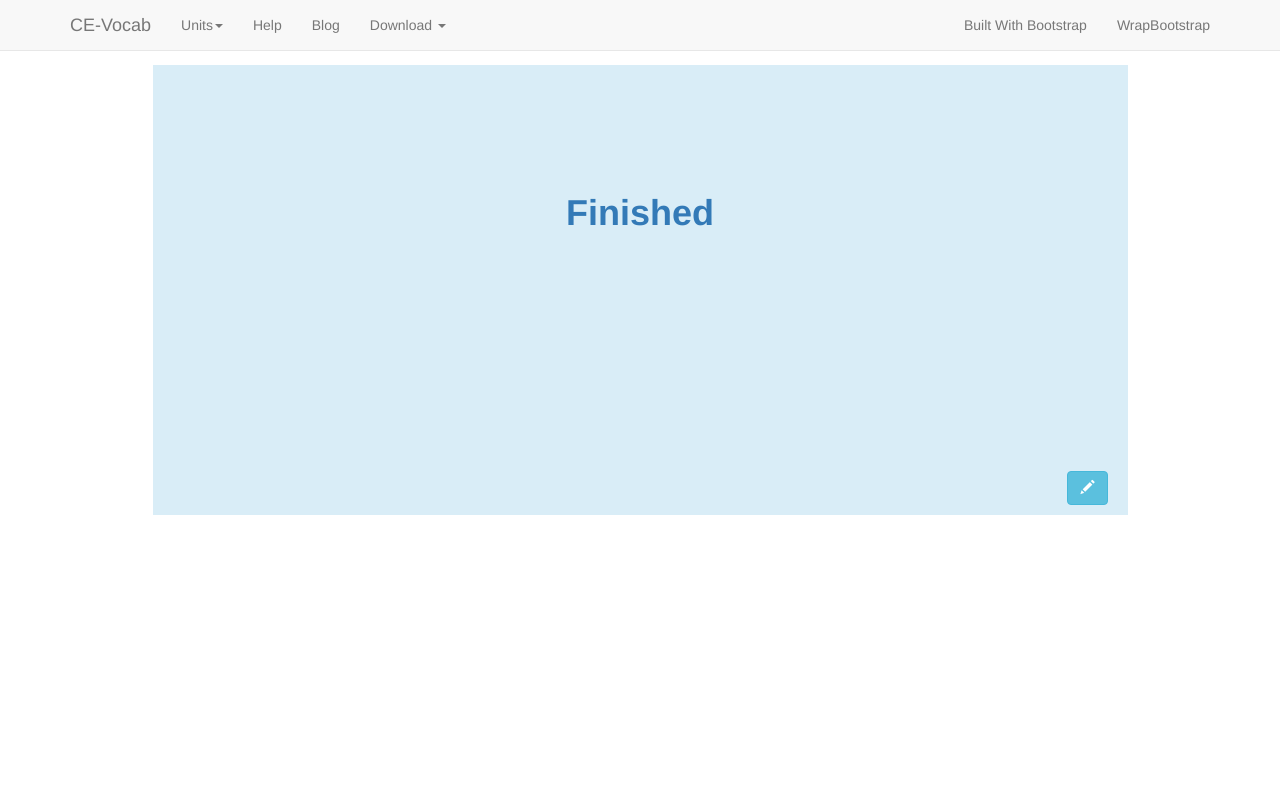
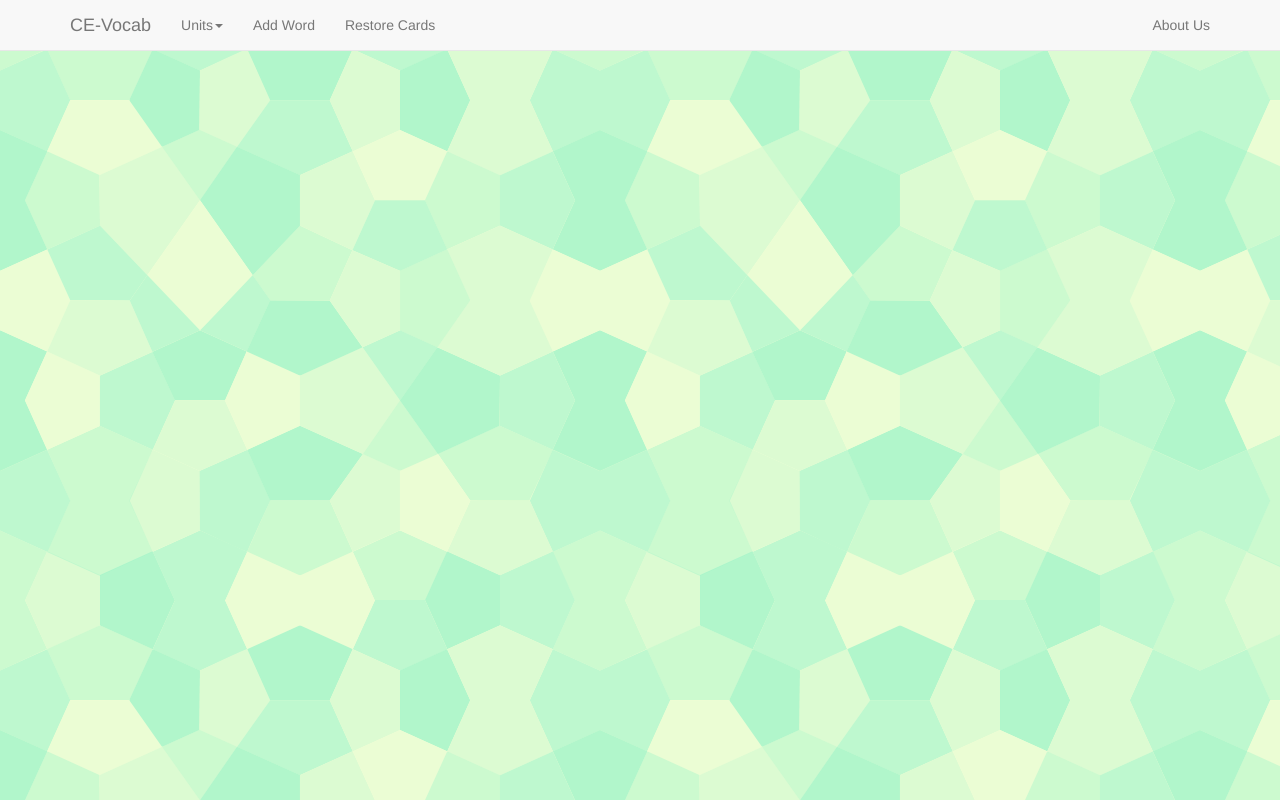
Before and after one commit to alex-mercer/CE-Vocab, a Django app: template vocab/templates/vocab/index.html in a window 1280 px wide. Run offline with Django 3.2, Linux system fonts and the light colour scheme; the template is opened without the code that fills it, so the values that code supplies are empty; some libraries are stand-ins or nearby versions.

Commit message:
Did a lot of work! Added Word suggestion that works! Modified html and css a lot

```diff
--- a/vocab/admin.py
+++ b/vocab/admin.py
@@ -2,7 +2,10 @@ from django.contrib import admin
 import models
 
 class EntryAdmin(admin.ModelAdmin):
-    list_display = ('word','unit')
+    list_display = ('word','unit','definition_fa','definition_en')
+    list_editable = ('definition_fa','definition_en')
+    list_filter=('unit',)
 
 admin.site.register(models.BookUnit)
 admin.site.register(models.Entry,EntryAdmin)
+admin.site.register(models.SuggestedEntry,EntryAdmin)
--- a/vocab/static/vocab/css/css.css
+++ b/vocab/static/vocab/css/css.css
@@ -14,6 +14,7 @@ p {
 }
 
 div.card {
+    background-color: rgba(255, 255, 255, 0.7);
     width: 100%;
     height: 100%;
     display: inline-block;
@@ -23,8 +24,14 @@ div.card {
     padding: 10%;
 }
 
+html, body {
+    height: 100%;
+}
+
 body {
     padding-top: 65px;
+    background-image: url(/static/vocab/img/bg.png);
+    /*height: 100%;*/
 }
 
 .word-edit-button {
@@ -38,3 +45,7 @@ body {
     padding-left: 0px;
     padding-right: 0px;
 }
+
+.form-control {
+    margin-top: 10.09389695433px;
+}
--- a/vocab/static/vocab/js/js.js
+++ b/vocab/static/vocab/js/js.js
@@ -147,6 +147,10 @@ function FlipCard() {
     });
 }
 
+function RestoreCards() {
+
+}
+
 $(document).ready(function () {
     //Configuration
     $.event.special.swipe.horizontalDistanceThreshold = 15;
@@ -242,7 +246,6 @@ $(document).ready(function () {
         else
             return;
         event.preventDefault()
-
     })
 })
 ;
--- a/vocab/templates/vocab/index.html
+++ b/vocab/templates/vocab/index.html
@@ -9,90 +9,11 @@
     <title></title>
 </head>
 <body>
-<div class="navbar navbar-default navbar-fixed-top">
-    <div class="container">
-        <div class="navbar-header">
-        <a href="../../../../" class="navbar-brand">CE-Vocab</a>
-            <button class="navbar-toggle" type="button" data-toggle="collapse" data-target="#navbar-main">
-                <span class="icon-bar"></span>
-                <span class="icon-bar"></span>
-                <span class="icon-bar"></span>
-            </button>
-        </div>
-        <div class="navbar-collapse collapse" id="navbar-main">
-            <ul class="nav navbar-nav">
-                <li class="dropdown">
-                    <a class="dropdown-toggle" data-toggle="dropdown" href="#" id="themes">Units<span
-                            class="caret"></span></a>
-                    <ul class="dropdown-menu" aria-labelledby="themes">
-                        <li><a href="../default/">All units</a></li>
-                        <li class="divider"></li>
-                        {% for unit in units %}
-                            <li><a href="unit/{{ unit.name }}/">{{ unit.name }}</a></li>
-                        {% endfor %}
-                    </ul>
-                </li>
-                <li>
-                    <a href="../help/">Help</a>
-                </li>
-                <li>
-                    <a href="http://news.bootswatch.com">Blog</a>
-                </li>
-                <li class="dropdown">
-                    <a class="dropdown-toggle" data-toggle="dropdown" href="#" id="download">Download <span
-                            class="caret"></span></a>
-                    <ul class="dropdown-menu" aria-labelledby="download">
-                        <li><a href="./bootstrap.min.css">bootstrap.min.css</a></li>
-                        <li><a href="./bootstrap.css">bootstrap.css</a></li>
-                        <li class="divider"></li>
-                        <li><a href="./variables.less">variables.less</a></li>
-                        <li><a href="./bootswatch.less">bootswatch.less</a></li>
-                        <li class="divider"></li>
-                        <li><a href="./_variables.scss">_variables.scss</a></li>
-                        <li><a href="./_bootswatch.scss">_bootswatch.scss</a></li>
-                    </ul>
-                </li>
-            </ul>
-
-            <ul class="nav navbar-nav navbar-right">
-                <li><a href="http://builtwithbootstrap.com/" target="_blank">Built With Bootstrap</a></li>
-                <li><a href="https://wrapbootstrap.com/?ref=bsw" target="_blank">WrapBootstrap</a></li>
-            </ul>
-
-        </div>
-    </div>
-</div>
-
-<div class="container">
-    <div class="row">
-        <div id="previous-area" class="col-xs-1 empty-area" style="height:450px"></div>
-        <div class="col-xs-10 bg-info" style="height: 450px; border: 3px #000000; overflow: hidden;padding:10px">
-            <div id="current" class="card" style="left:0%">
-                <button type="button" class="btn btn-info word-edit-button">
-                    <span class="glyphicon glyphicon-pencil"></span></button>
-                <h1 class="wordTitle text-primary"><strong> word </strong></h1>
-
-                <h3 class="wordDef text-info"> definition </h3>
-
-                <h3 class="wordDefF text-info"> Persion definition </h3>
-
-            </div>
-
-            <div id="next" class="card" style="display: none; left:100%">
-                <h1 class="wordTitle text-primary"><strong> word </strong></h1>
-
-                <h3 class="wordDef text-info"> definition </h3>
-
-                <h3 class="wordDefF text-info"> Persion definition </h3>
-            </div>
-            {#            <form role="form" class="text-center" dir="rtl" onsubmit>#}
-            {#                <div class="form-group">#}
-            {#                <input class="form-control" type="text" placeholder="شماره دانشجویی"/>#}
-            {#                    </div>#}
-            {#                <button type="submit" class="btn btn-default">ورود</button>#}
-            {#            </form>#}
-        </div>
-        <div id="next-area" class="col-xs-1 empty-area" style="height:450px"></div>
+{% include 'vocab/navigation.html' %}
+<div class="container" style="height:100%">
+    <div class="row card-container" style="height:100%">
+        {% block content %}
+        {% endblock %}
     </div>
 </div>
 <!-- Javascript-->
@@ -101,30 +22,7 @@
 <script src="{% static "vocab/js/jquery.mobile.custom.min.js" %}"></script>
 <script src="{% static "vocab/js/jquery.cookie.js" %}"></script>
 <script src="{% static "vocab/js/jquery.transit.min.js" %}"></script>
-<script src="{% static "vocab/js/js.js" %}"></script>
-<script type="text/javascript">
-    var currentCard = 0;
-    var mark;
-    var pageID = 0;
-    var words = [
-        {#            {"word": "amin", "edef": "khar", "fdef": "hi"},#}
-        {#            {"word": "emad", "edef": "khob", "fdef": "hi"},#}
-        {#            {"word": "mamad", "edef": "good", "fdef": "hi"},#}
-        {#            {"word": "shir", "edef": "gooooooooooooooooood", "fdef": "hi"},#}
-        {#            {"word": "Finished", "edef": "", "fdef": ""}#}
-    ];
-    {% for entry in entries %}
-        words.push({"word": "{{ entry.word }}", "edef": "{{ entry.definition_en|default:":(" }}", "fdef": "{{ entry.definition_fa|default:":(" }}"});
-    {% endfor %}
-    words.push({"word": "Finished", "edef": "", "fdef": ""});
-    $(document).ready(function () {
-        mark = $.cookie(pageID + "markarr");
-        if (!mark)
-            mark = Array(words.length + 1).join('1');
-        currentCard = -1;
-        SetNextCardIndex(1);
-        BuildCard("current");
-    })
-</script>
+{% block javascript %}
+{% endblock %}
 </body>
 </html>
--- /dev/null
+++ b/vocab/templates/vocab/navigation.html
@@ -0,0 +1,36 @@
+<div class="navbar navbar-default navbar-fixed-top">
+    <div class="container">
+        <div class="navbar-header">
+        <a href="/" class="navbar-brand">CE-Vocab</a>
+            <button class="navbar-toggle" type="button" data-toggle="collapse" data-target="#navbar-main">
+                <span class="icon-bar"></span>
+                <span class="icon-bar"></span>
+                <span class="icon-bar"></span>
+            </button>
+        </div>
+        <div class="navbar-collapse collapse" id="navbar-main">
+            <ul class="nav navbar-nav">
+                <li class="dropdown">
+                    <a class="dropdown-toggle" data-toggle="dropdown" href="#" id="themes">Units<span
+                            class="caret"></span></a>
+                    <ul class="dropdown-menu" aria-labelledby="themes">
+                        <li><a href="../default/">All units</a></li>
+                        <li class="divider"></li>
+                        {% for unit in units %}
+                            <li><a href="unit/{{ unit.name }}/">{{ unit.name }}</a></li>
+                        {% endfor %}
+                    </ul>
+                </li>
+                <li>
+                    <a href="contribute">Add Word</a>
+                </li>
+                <li>
+                    <a href="#">Restore Cards</a>
+                </li>
+            </ul>
+            <ul class="nav navbar-nav navbar-right">
+                <li><a href="/about">About Us</a></li>
+            </ul>
+        </div>
+    </div>
+</div>
--- a/vocab/urls.py
+++ b/vocab/urls.py
@@ -4,4 +4,6 @@ from vocab import views
 
 urlpatterns = patterns('',
                        url(r'^$', views.index, name='index'),
+                       url(r'^about$', views.about, name='about_us'),
+                       url(r'^contribute$', views.contribute, name='contribute'),
 )
```
Also changed, not shown: vocab/models.py (+11 -0 lines), vocab/templates/vocab/about.html (added, +13 -0 lines), vocab/templates/vocab/card.html (added, +55 -0 lines), vocab/templates/vocab/word.html (added, +49 -0 lines), vocab/views.py (+30 -1 lines), vocab/migrations/0003_suggestedentry.py (added), vocab/static/vocab/img/bg.png (added).
